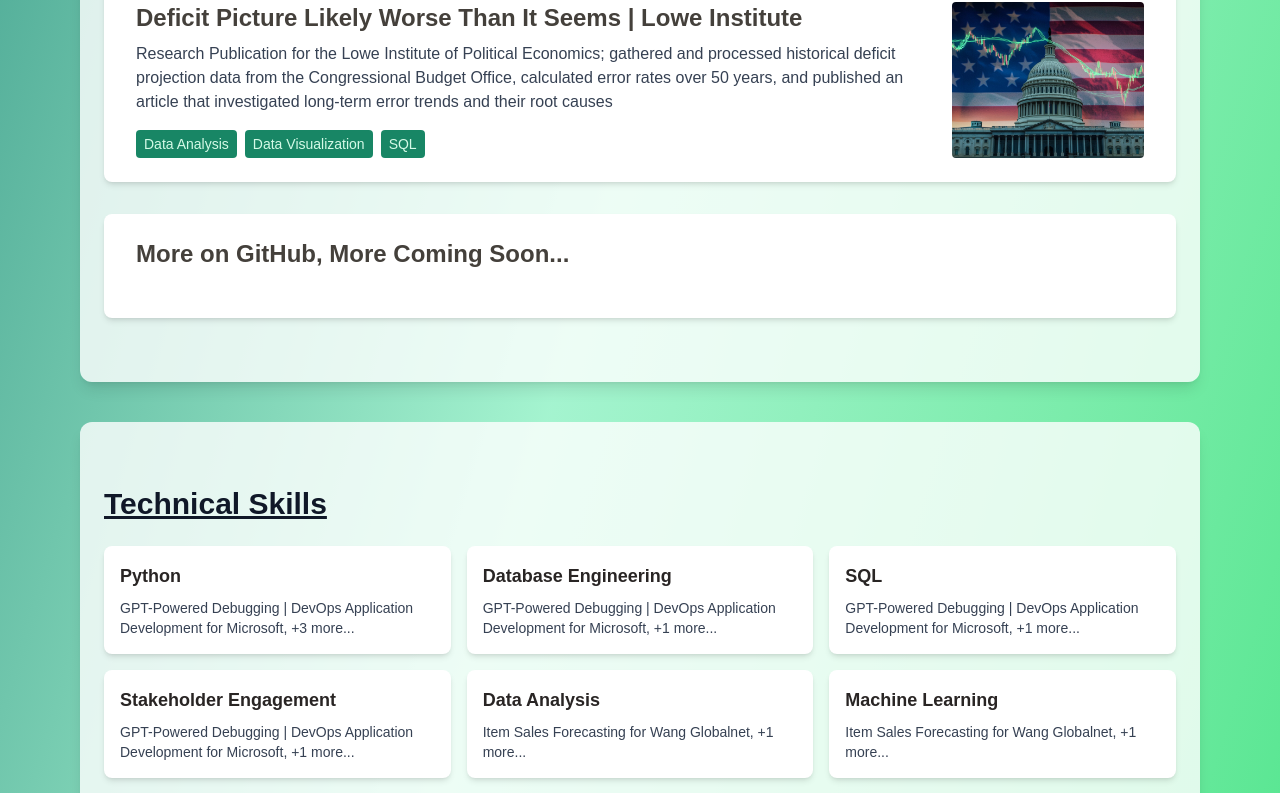
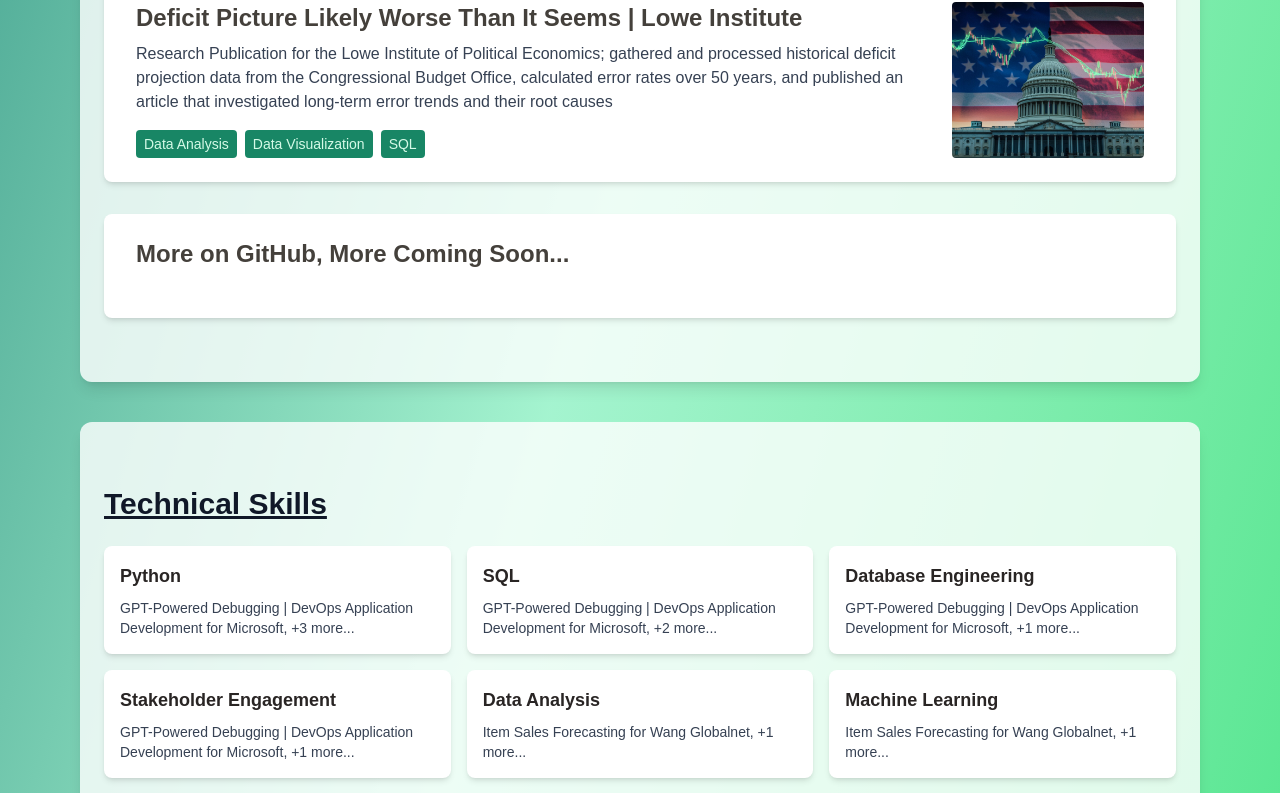
Before and after one commit to westondcrewe/personal-portfolio, a Next.js app in the folder next_frontend/: page / in a window 1280 px wide. Shown: the part 2014-2807 px from the top of the page. Built offline with nearby package versions, Linux system fonts and the light colour scheme.

Commit message:
another apostrophe error shoutout ESLint

```diff
--- a/next_frontend/src/components/sections/HeroSection.tsx
+++ b/next_frontend/src/components/sections/HeroSection.tsx
@@ -62,7 +62,7 @@ export default function HeroSection() {
 
           {/* education */}
           <div className="bg-white/90 px-8 py-3 rounded shadow w-full">
-            <h3 className="text-sm font-medium text-gray-900">Claremont McKenna '25</h3>
+            <h3 className="text-sm font-medium text-gray-900">Claremont McKenna &apos;25</h3>
             <h4 className="text-xs font-noraml text-gray-800">Computer Science w/ Data Science</h4>
           </div>
         </div>
--- a/next_frontend/src/data/projects.ts
+++ b/next_frontend/src/data/projects.ts
@@ -1,3 +1,4 @@
+// projects data - rendered in Card components on featureproject section
 export const projects = [
   {
     id: '1',
@@ -21,7 +22,7 @@ export const projects = [
       description: 'Final project for CS143 Big Data for Prof. Izbicki at CMC; Full-Stack web application development including automated data generation for dummy userbase. Functioning API endpoints for searching, posting, and creation/authenticating users. Made serveral database indexes to make nontrivial queries on 10 million rows of data run in 0.5ms',
       image: '',
       link: 'https://github.com/westondcrewe/csci143-final-project',
-      tags: ['Web App Development', 'Python', 'Docker Containerization', 'Flask', 'Database Engineering', 'PostgreSQL'],
+      tags: ['Web App Development', 'Python', 'Docker Containerization', 'Flask', 'Database Engineering', 'PostgreSQL','SQL'],
     },
     {
       id: '4',
@@ -40,7 +41,7 @@ export const projects = [
       tags: ['Data Analysis', 'Data Visualization', 'SQL'],
     },
     {
-      id: '6',
+      id: '100',
       title: 'More on GitHub, More Coming Soon...',
       description: '',
       image: '',
```
